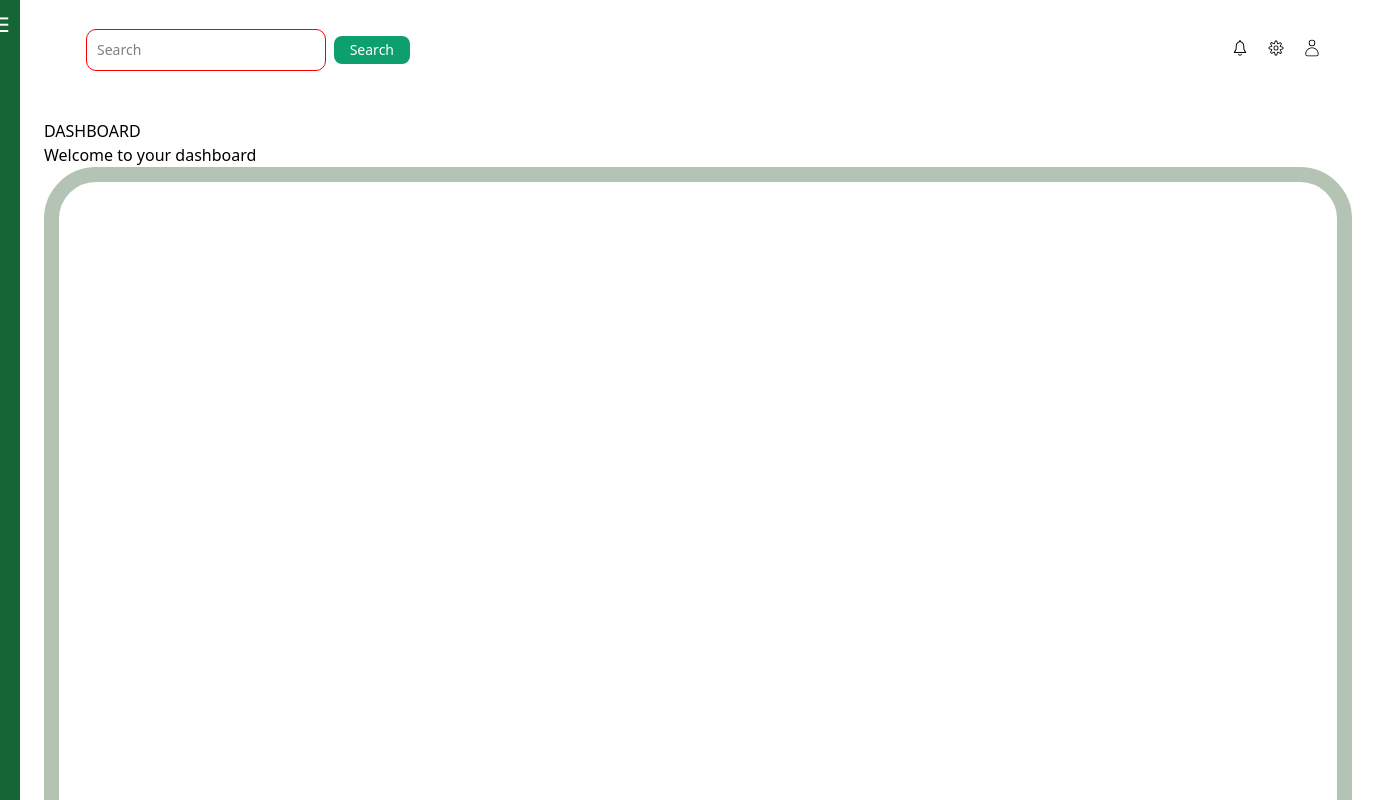
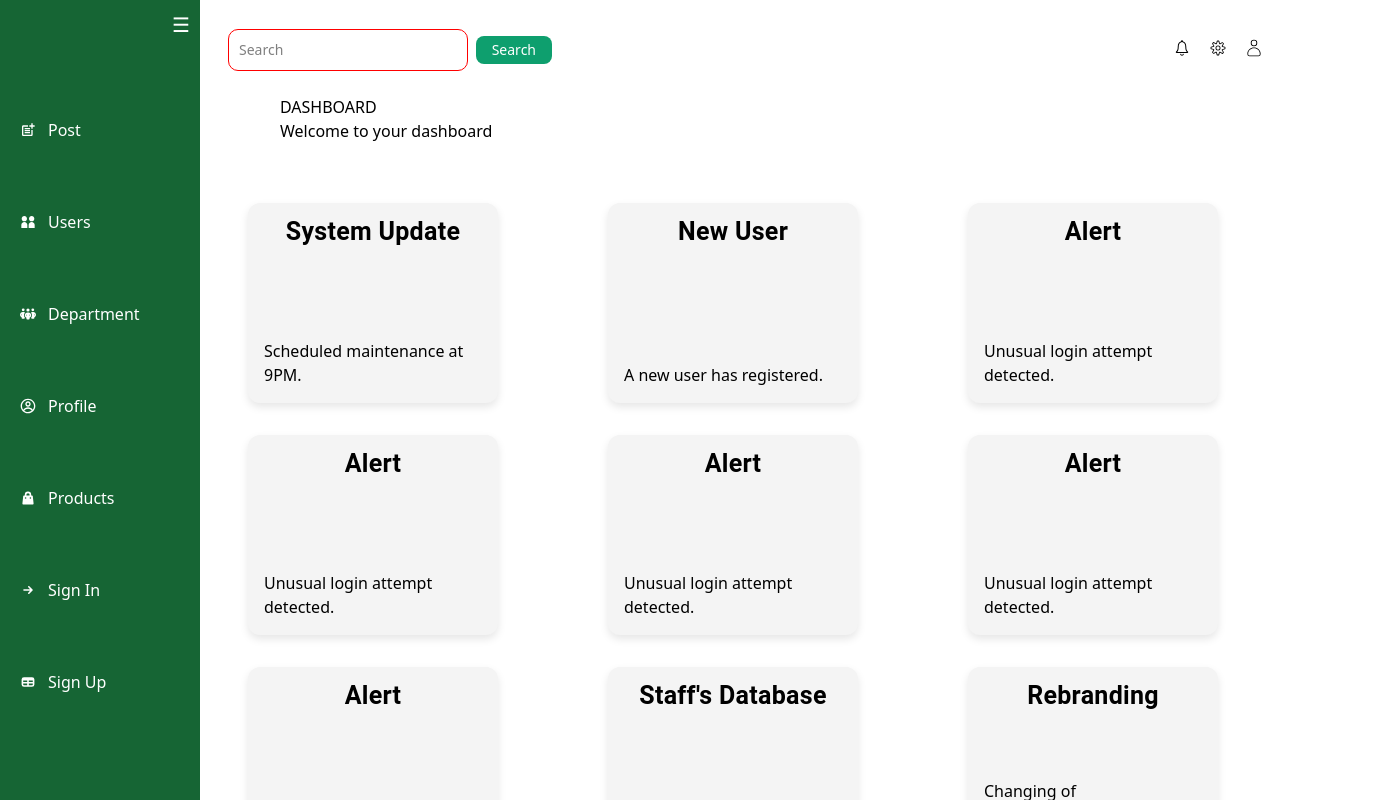
Before and after one commit to olubusoro/CS-KMS, a React (Vite) app: page /dashboardLayout in a window 1280 px wide. Shown: the top 800 px of the page, 1376 px wide, since content can reach past the window. Built offline with nearby package versions, Linux system fonts and the light colour scheme.

Commit message:
made dashboard cards grid

```diff
--- a/src/App.jsx
+++ b/src/App.jsx
@@ -2,7 +2,7 @@ import { useState } from 'react'
 import './App.css'
 import { Route, Routes } from 'react-router-dom'
 import Login from './Pages/Login'
-import DashboardLayout from './Components/dashboardLayout';
+import DashboardLayout from './Components/SdashboardLayout';
 import Sidebar from "./Components/Side"
 import Topbar from './Components/Topbar';
 
--- /dev/null
+++ b/src/Components/SdashboardLayout.jsx
@@ -0,0 +1,76 @@
+import React from "react";
+import Intro from "../Props/Intro";
+import Side from "./Side";
+import Topbar from "./Topbar";
+import Card from "../Props/Dashboardcard";
+
+const DashboardLayout = () => {
+
+  // const usersPost = [
+  //   {Title:"Rebranding", description:"We are planning on changing the color theme of the company with a new Logo"},
+  //   {Title:"Rebranding", description:"We are planning on changing the color theme of the company with a new Logo"},
+  //   {Title:"Rebranding", description:"We are planning on changing the color theme of the company with a new Logo"},
+  //   {Title:"Rebranding", description:"We are planning on changing the color theme of the company with a new Logo"},
+  // ]
+  return (
+    <div className="flex min-h-screen ">
+      {/* Sidebar */}
+      <div className="w-[250px] fixed h-screen">
+        <Side />
+      </div>
+
+      {/* Main Content */}
+      <div className="flex-1 ml-[200px]">
+        {/* Topbar sits at the top of the main content */}
+        <Topbar />
+
+        {/* Dashboard Content */}
+        <div className="">
+          <header>
+            <Intro Title="DASHBOARD" Subtitle="Welcome to your dashboard" className="ml-20" />
+          </header>
+
+          <main>
+            <div className=" grid content-center grid-cols-3 pt-15">
+              <Card
+                title="System Update"
+                description="Scheduled maintenance at 9PM."
+              />
+              <Card title="New User" description="A new user has registered." />
+              <Card
+                title="Alert"
+                description="Unusual login attempt detected."
+              />
+              <Card
+                title="Alert"
+                description="Unusual login attempt detected."
+              />
+              <Card
+                title="Alert"
+                description="Unusual login attempt detected."
+              />
+              <Card
+                title="Alert"
+                description="Unusual login attempt detected."
+              />
+              <Card
+                title="Alert"
+                description="Unusual login attempt detected."
+              />
+              <Card
+                title="Staff's Database"
+                description="A complete log of staff's information"
+              />
+              <Card
+                title="Rebranding"
+                description="Changing of coompany'slogo and colour theme"
+              />
+            </div>
+          </main>
+        </div>
+      </div>
+    </div>
+  );
+};
+
+export default DashboardLayout;
--- a/src/Components/dashboardLayout.jsx
+++ /dev/null
@@ -1,35 +0,0 @@
-import React from "react";
-import Intro from "../Props/Intro";
-import {Card} from "flowbite-react";
-import Side from "./Side";
-import Topbar from "./Topbar";
-
-const DashboardLayout = () => {
-  return (
-    <div className="flex min-h-screen">
-      {/* Sidebar */}
-      <Side />
-
-      {/* Main Content */}
-      <div className="flex-1">
-        {/* Topbar sits at the top of the main content */}
-        <Topbar />
-
-        {/* Dashboard Content */}
-        <div className="p-6">
-          <header>
-            <Intro Title="DASHBOARD" Subtitle="Welcome to your dashboard" />
-          </header>
-
-          <main >
-           <div className="card">
-
-                </div>
-          </main>
-        </div>
-      </div>
-    </div>
-  );
-};
-
-export default DashboardLayout;
--- /dev/null
+++ b/src/Props/Dashboardcard.css
@@ -0,0 +1,28 @@
+.custom-card {
+    width: 250px;
+    height: 200px;
+    background-color: #f4f4f4;
+    border-radius: 12px;
+    padding: 16px;
+    box-shadow: 0 4px 8px rgba(0,0,0,0.1);
+    margin-left: 3rem;
+    margin-bottom: 2rem;
+    display: flex;
+    flex-direction: column;
+    justify-content: space-between;
+  }
+
+  .custom-card-title{
+    font-size: 25px;
+  }
+
+  .card-title {
+    font-size: 18px;
+    font-weight: bold;
+    color: #333;
+  }
+
+  .card-description {
+    font-size: 14px;
+    color: #666;
+  }
--- /dev/null
+++ b/src/Props/Dashboardcard.jsx
@@ -0,0 +1,13 @@
+import React from 'react';
+import "./Dashboardcard.css"
+
+const Dashboardcard = ({title, description}) => {
+  return (
+    <a className="custom-card" href=''>
+      <h1 className="custom-card-title">{title}</h1>
+      <p className="custom-card-description">{description}</p>
+    </a>
+  );
+}
+
+export default Dashboardcard;
--- a/src/Props/Intro.jsx
+++ b/src/Props/Intro.jsx
@@ -1,8 +1,10 @@
 import React from 'react';
 
-const Intro = ( {Title, Subtitle}) => {
+const Intro = ( {Title, Subtitle, className=""}) => {
   return (
-    <div>
+    <div
+    className={className}
+    >
           <p>{Title} <br />{Subtitle}</p>
     </div>
   );
```
Also changed, not shown: src/Components/Intro.jsx (deleted).
